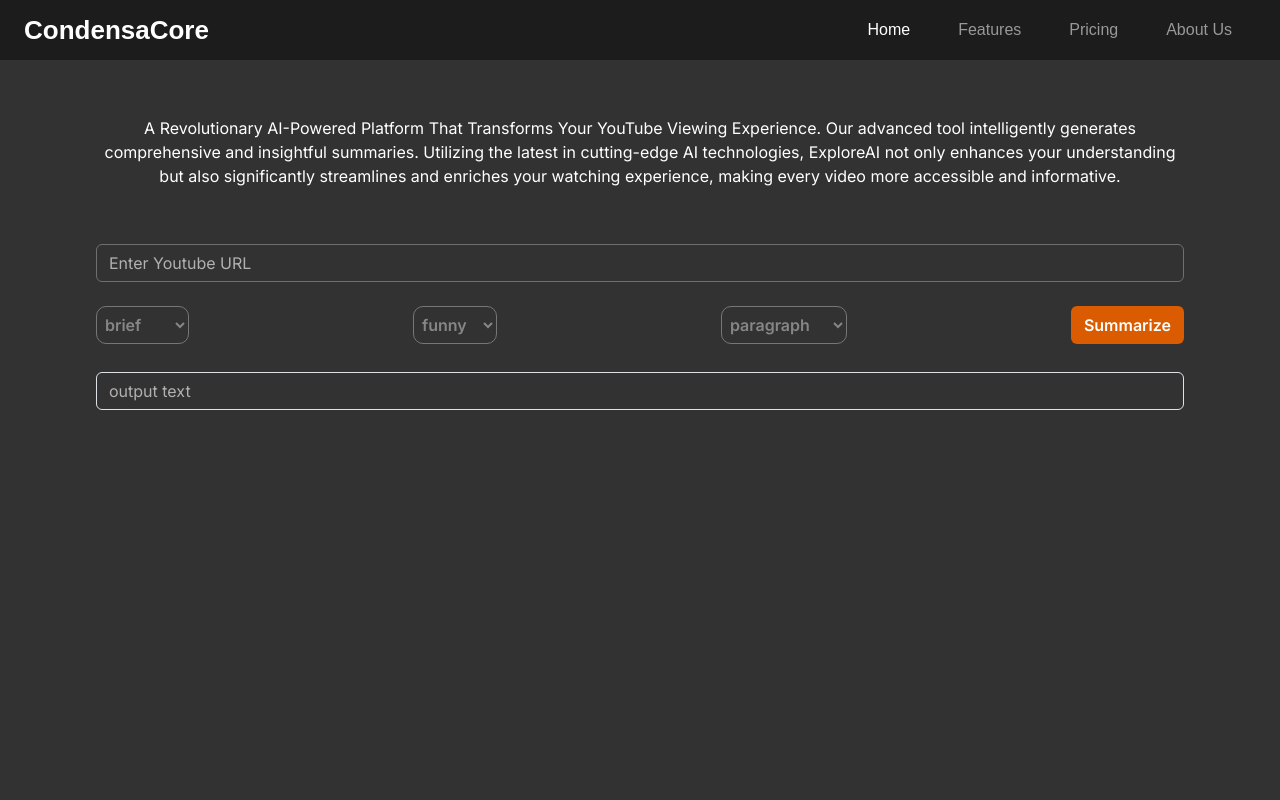
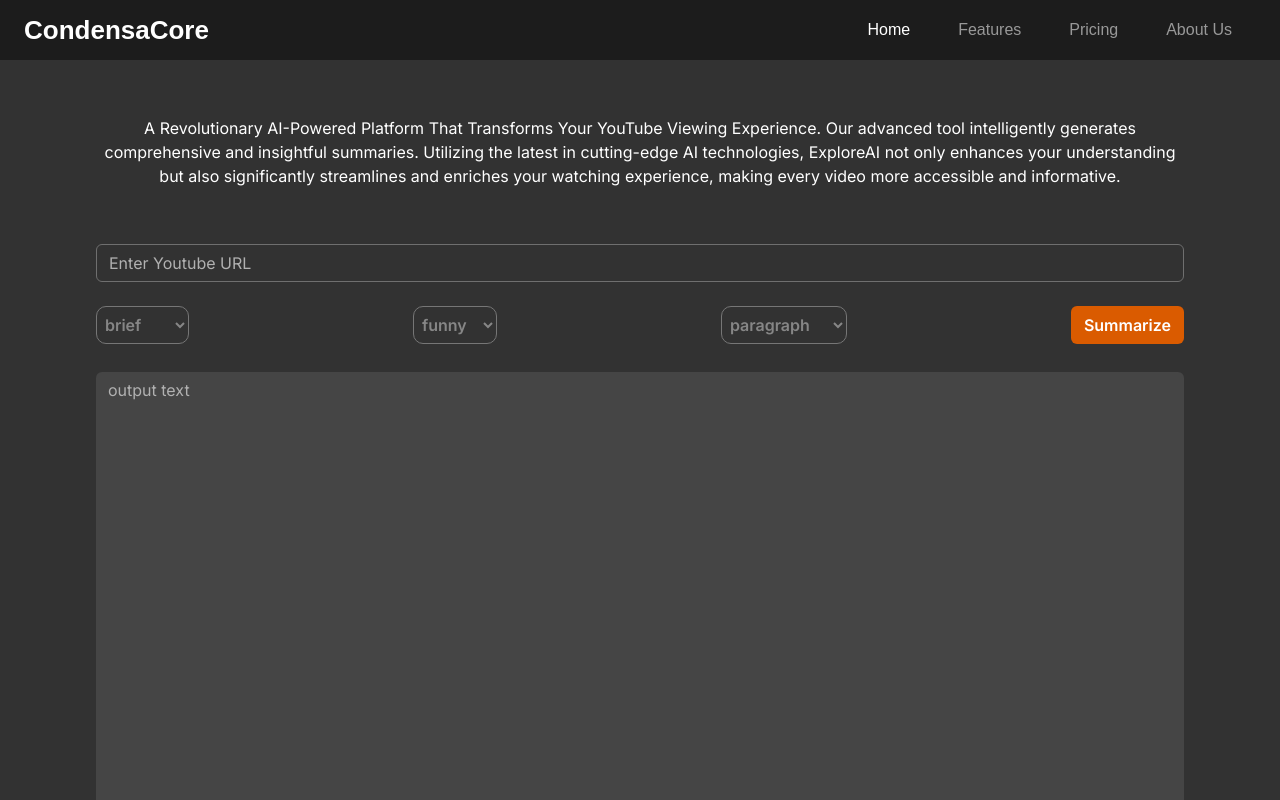
Before and after one commit to EyadAbouKer/YouTube-Summarizer-Generator, a React (Create React App) app: page / in a window 1280 px wide. Shown: the top 800 px of the page. Built offline with nearby package versions, Linux system fonts and the light colour scheme; the HTML template or start-up script is replaced by a standard one; a web font is replaced by a local one.

Commit message:
ChatGPT API Implementation

```diff
--- a/src/components/Main-WebPage/Body.js
+++ b/src/components/Main-WebPage/Body.js
@@ -4,8 +4,9 @@
 import SearchBar from "./SearchBar.js";
 import SubmitButton from "./SubmitButton.js";
 import DropDownMenu from "./DropDownMenu.js";
-// import TextOutputField from "./TextOutputField.js";
 import TextOutputFeild from "./TextOutputFeild.js";
+
+const API_KEY = "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";
 
 const Body = () => {
   {
@@ -19,12 +20,43 @@
     setURL(e.target.value);
   };
 
+  const [summary, setSummary] = useState("");
   //this function is going to be used to push the URL to openAI or to another function that concatinates everything
-  const handleSubmit = () => {
-    // alert(`Submitting: ${getURL}`);
+  async function handleSubmit() {
     console.log(getURL);
-    // Handle the submission logic here (e.g., send data to an API)
-  };
+
+    const chatGptApiBody = {
+      "model": "gpt-3.5-turbo",
+      "messages": [
+        {
+          "role": "system",
+          "content": "make a short summary for the content you are provided with. make it brief, formal, and in a paragraph format"
+        },
+        {
+          "role": "user",
+          "content": getURL
+        }
+      ],
+      "temperature": 0.7,
+      "max_tokens": 164,
+      "top_p": 1
+    }
+
+
+    await fetch("https://api.openai.com/v1/chat/completions", {
+      method: "POST",
+      headers: {
+        "Content-Type": "application/json",
+        "Authorization": "Bearer " + API_KEY,
+      },
+      body: JSON.stringify(chatGptApiBody)
+    }).then((data) => {
+      return data.json();
+    }).then((data) => {
+      console.log(data);
+      setSummary(data.choices[0].message.content);
+    });
+  }
 
   {
     /* /----------------------------------------------------------------------------/ */
@@ -84,7 +116,7 @@
           {/* /----------------------------------------------------------------------------/ */}
 
           <div className="px-5">
-            <TextOutputFeild />
+            <TextOutputFeild value={summary}/>
           </div>
           {/* /----------------------------------------------------------------------------/ */}
         </div>
--- a/src/components/Main-WebPage/TextOutputFeild.js
+++ b/src/components/Main-WebPage/TextOutputFeild.js
@@ -1,17 +1,17 @@
 import Form from "react-bootstrap/Form";
 import "./TextOutputFeild.css";
 
-function TextOutputFeild() {
+function TextOutputFeild(props) {
   return (
-    <div className="pt-4 d-flex">
-      <Form.Control
-        type="textarea"
-        placeholder="output text"
-        // readOnly
-        // rows={9}
-        className="text-output-feild custom-placeholder"
-      />
-    </div>
+    <textarea
+      placeholder="output text"
+      value={props.value}
+      readOnly={true}
+      rows="30"
+      className="mt-4 form-control mr-sm-2 text-white custom-placeholder"
+      style={{color: 'white', backgroundColor: '#454545', border: 'none', resize: 'none'}}
+    >
+    </textarea>
   );
 }
 
```
